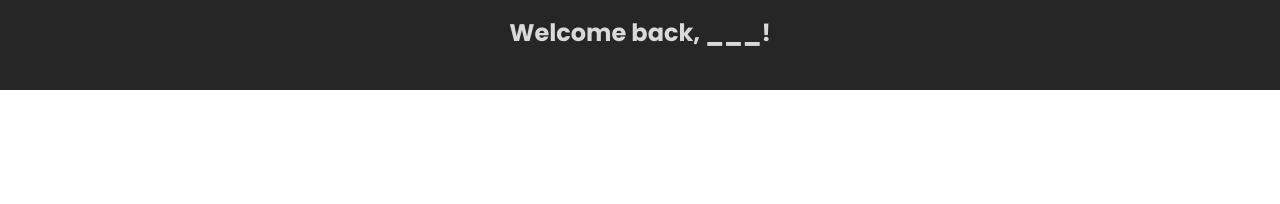
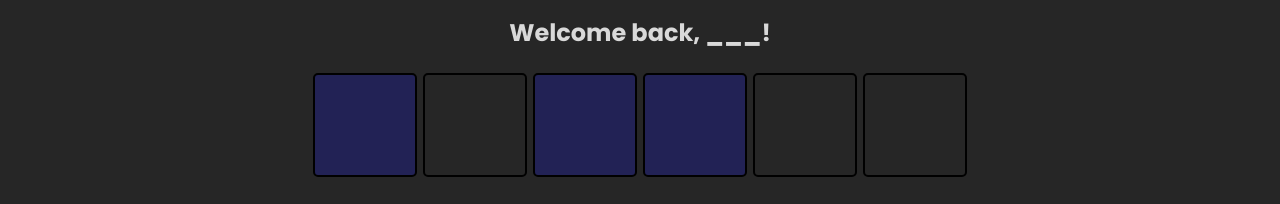
Before and after one commit to Buzz42er/reactWithFreeCodeCamp2, a React (Create React App) app: page / in a window 1280 px wide. Shown: the part 7772-7976 px from the top of the page. Before the commit the page ends 7862 px from the top, so only its background shows below. Built offline with nearby package versions, Linux system fonts and the light colour scheme.

Commit message:
passing data
style in react
manipulating props and state
getting client to change value from database

```diff
--- /dev/null
+++ b/src/components/boxes/Box.js
@@ -0,0 +1,68 @@
+import React from 'react'
+
+const Box = (props) => {
+    // const boxStyle = {
+    //     backgroundColor: props.on ? '#222255' : 'none',
+    //     borderRadius: '5px'
+    // }
+
+    //     return (
+    //         <div className="box" style={boxStyle}  ></div>
+    //         // onClick={props.handleClick}
+    //     )
+
+    ///////////////////////////third phase
+        /**
+     * Challenge: Create state controlling whether
+     * this box is "on" or "off". Use the incoming
+     * `props.on` to determine the initial state.
+     *
+     * Create an event listener so when the box is clicked,
+     * it toggles from "on" to "off".
+     *
+     * Goal: clicking each box should toggle it on and off.
+     */
+
+    ///////////////////////////fourth phase
+        //  const [on, setOn] = React.useState(props.on)
+
+        //  const handleClick = () => {
+        //      setOn(prevOn => !prevOn)
+        //  }
+
+        //  const styles = {
+        //      backgroundColor: on ? "#222255" : "transparent",
+        //      borderRadius: '5px'
+
+        //  }
+
+        //  return (
+        //      <div style={styles} className="box" onClick={handleClick}></div>
+        //  )
+
+
+         const [on, setOn] = React.useState(props.on)
+
+         const handleClick = () => {
+             setOn(prevOn => !prevOn)
+         }
+
+         const styles = {
+             backgroundColor: on ? "#222255" : "transparent",
+             borderRadius: '5px'
+
+         }
+
+
+
+         return (
+            <div
+                style={styles}
+                className="box"
+                onClick={()=>props.toggle(props.id)}
+            >
+            </div>
+        )
+}
+
+export default Box
--- /dev/null
+++ b/src/components/boxes/BoxesApp.js
@@ -0,0 +1,111 @@
+import React from 'react'
+import './boxes.css'
+import boxes from './boxes'
+import Box from './Box'
+import { useState } from 'react'
+
+const BoxesApp = () => {
+
+    // /////////////////////////////////first phase
+    // /**
+    //  * Challenge part 1:
+    //  * 1. Initialize state with the default value of the
+    //  *    array pulled in from boxes.js
+    //  * 2. Map over that state array and display each one
+    //  *    as an empty square (black border, transparent bg color)
+    //  *    (Don't worry about using the "on" property yet)
+    //  */
+    //  const [box, setBox] = React.useState(boxes)
+
+    //  const boxElement = box.map(box => (
+    //      <div className='box' key={box.id} ></div>
+    //      // shown={box.on}
+    //  ))
+
+    //  return (
+    //      <main>
+    //          <h1>Boxes will go here</h1>
+    //          {boxElement}
+    //      </main>
+    //  )
+
+    //////////////////////////second phase
+
+    /**
+     * Challenge part 2:
+     * 1. Create a separate component called "Box" and
+     *    replace the `div` above with our <Box /> components
+     * 2. Pass the Box component a prop called `on` with the
+     *    value of the same name from the `boxes` objects
+     * 3. In the Box component, apply dynamic styles to determine
+     *    the backgroundColor of the box. If it's `on`, set the
+     *    backgroundColor to "#222222". If off, set it to "none"
+     */
+
+    // const [squares, setSquares] = React.useState(boxes)
+
+
+
+    // const squareElements = squares.map(square => (
+    //     <Box
+    //         key={square.id}
+    //         on={square.on}
+    //         // handleClick={handleClick}
+    //     />
+    // ))
+
+    // // const handleClick = () => {
+    // //     setSquares(prevSquares => {
+    // //         return {
+    // //             ...prevSquares,
+    // //             on: !prevSquares.on
+    // //         }
+    // //     }
+    // //     )
+    // // }
+
+    // return (
+    //     <main>
+    //         {squareElements}
+    //     </main>
+    // )
+
+    //////////////////////////fourth phase
+    const [squares, setSquares] = React.useState(boxes)
+
+    /**
+     * Challenge: Create a toggle() function that logs
+     * "clicked!" to the console
+     *
+     * Pass that function down to each of the Box components
+     * and set it up so when they get clicked it runs the function
+     */
+    const toggle = (id) => {
+        console.log(id)
+        // setSquares(prevSquares => {
+        //     return {
+        //         ...prevSquares,
+        //         on: !prevSquares.on
+        //     }
+        // })
+    }
+
+    const squareElements = squares.map(square => (
+        <Box
+            key={square.id}
+            id={square.id}
+            on={square.on}
+            toggle={toggle}
+        />
+    ))
+
+
+
+    return (
+        <main>
+            {squareElements}
+        </main>
+    )
+}
+
+export default BoxesApp
--- /dev/null
+++ b/src/components/boxes/boxes.css
@@ -0,0 +1,10 @@
+.box {
+
+    height: 100px;
+    width: 100px;
+    margin: 3px;
+    border: 2px solid black;
+    display: inline-block;
+
+}
+/* don't need it any more */
--- /dev/null
+++ b/src/components/boxes/boxes.js
@@ -0,0 +1,27 @@
+/* eslint-disable import/no-anonymous-default-export */
+export default [
+    {
+        id: 1,
+        on: true
+    },
+    {
+        id: 2,
+        on: false
+    },
+    {
+        id: 3,
+        on: true
+    },
+    {
+        id: 4,
+        on: true
+    },
+    {
+        id: 5,
+        on: false
+    },
+    {
+        id: 6,
+        on: false
+    },
+]
--- a/src/components/small-projects/SmallProjects.js
+++ b/src/components/small-projects/SmallProjects.js
@@ -5,6 +5,7 @@
 import Adding from './Adding';
 import ContactFavorite from './ContactFavorite';
 import MovingStateUp from './PassingData/MovingStateUp';
+import BoxesApp from '../boxes/BoxesApp';
 
 
 const SmallProjects = () => {
@@ -15,6 +16,7 @@
       <Adding/>
       <ContactFavorite/>
       <MovingStateUp/>
+      <BoxesApp/>
     </div>
   )
 }
```
